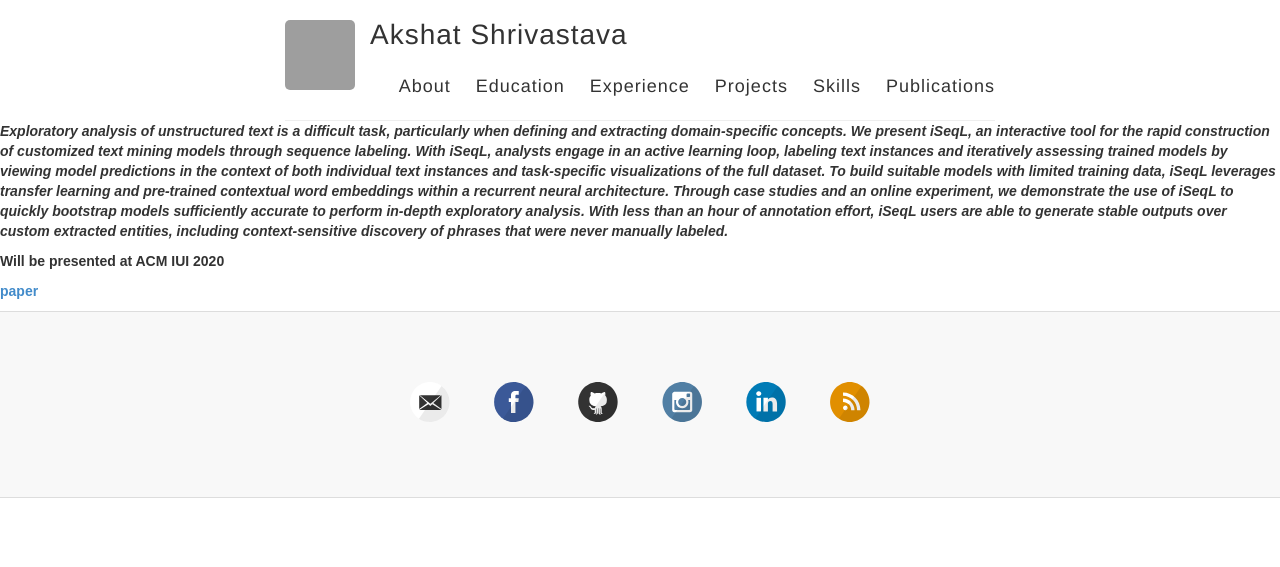
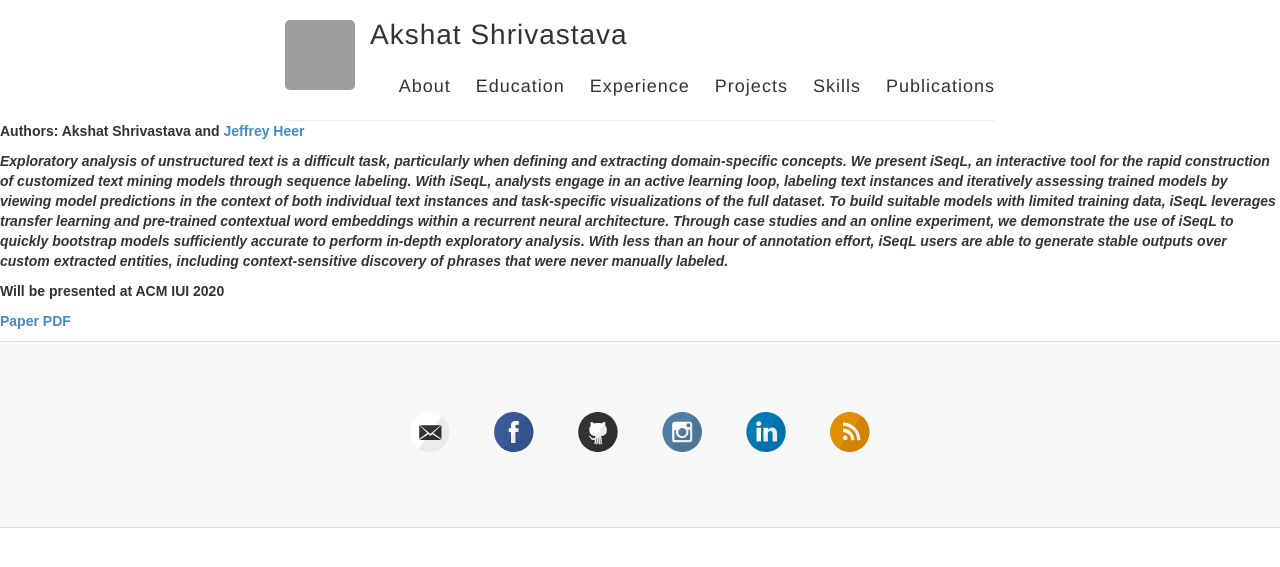
Before and after one commit to AkshatSh/akshatsh.github.io, a Jekyll site: the page built from _posts/2020-02-05-publication.markdown, in a window 1280 px wide. Shown: the top 567 px of the page. Built offline with Jekyll 4.4.1, drawn with Linux system fonts in a browser that asks for light colours; nearby versions of some CDN libraries; grey boxes are pictures that could not be loaded.

Commit message:
updated iseql entry

```diff
--- a/_posts/2020-02-05-publication.markdown
+++ b/_posts/2020-02-05-publication.markdown
@@ -6,8 +6,10 @@ keywords: Interactive Machine Learning, Active Learning, NLP
 description: |
 ---
 
+**Authors:** Akshat Shrivastava and [Jeffrey Heer](https://homes.cs.washington.edu/~jheer/)
+
 *Exploratory analysis of unstructured text is a difficult task, particularly when defining and extracting domain-specific concepts. We present iSeqL, an interactive tool for the rapid construction of customized text mining models through sequence labeling. With iSeqL, analysts engage in an active learning loop, labeling text instances and iteratively assessing trained models by viewing model predictions in the context of both individual text instances and task-specific visualizations of the full dataset. To build suitable models with limited training data, iSeqL leverages transfer learning and pre-trained contextual word embeddings within a recurrent neural architecture. Through case studies and an online experiment, we demonstrate the use of iSeqL to quickly bootstrap models sufficiently accurate to perform in-depth exploratory analysis. With less than an hour of annotation effort, iSeqL users are able to generate stable outputs over custom extracted entities, including context-sensitive discovery of phrases that were never manually labeled.*
 
 **Will be presented at ACM IUI 2020**
 
-[paper](https://github.com/AkshatSh/iSeqL/raw/master/paper.pdf)
+[Paper PDF](https://github.com/AkshatSh/iSeqL/raw/master/paper.pdf)
```
